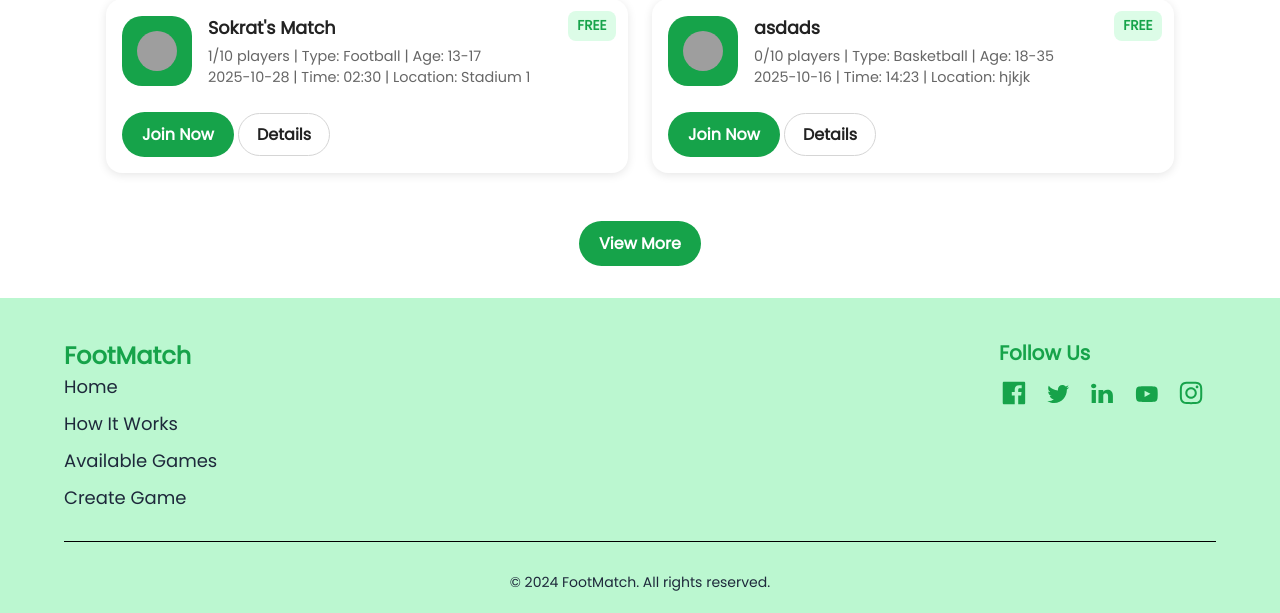
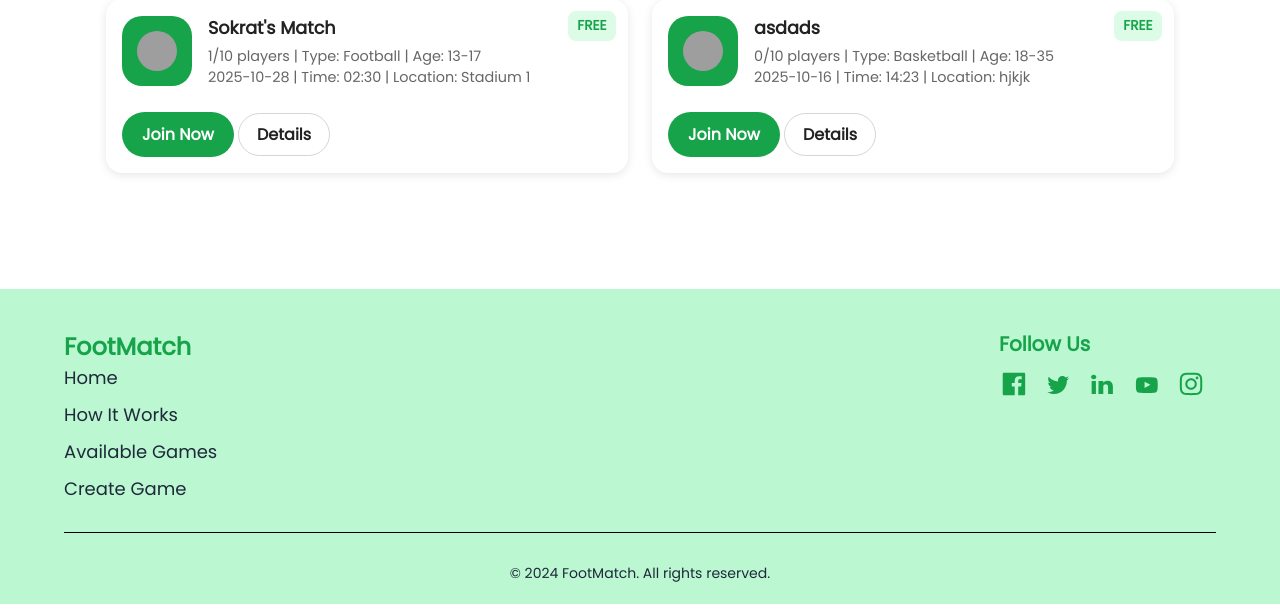
Before and after one commit to woacwoak/FootMatch-website, a Flask app: page /available-games in a window 1280 px wide. Shown: the part 195-808 px from the top of the page. Run offline with Flask 3, Linux system fonts and the light colour scheme; grey boxes are pictures that could not be loaded.

Commit message:
view more button removed

```diff
--- a/static/css_folder/available-games.css
+++ b/static/css_folder/available-games.css
@@ -202,18 +202,9 @@ button.btn.details-btn {
 }
 
 .view-more {
-    text-align: center;
-    margin: 2rem 0;
+    margin-bottom: 100px;
 }
 
-.view-more-btn {
-    background-color: #16a34a;
-    color: #fff;
-    padding: 0.7rem 1.5rem;
-    border-radius: 8px;
-    border: none;
-    cursor: pointer;
-}
 
 .view-more-btn:hover {
     background-color: #149543;
--- a/static/css_folder/create_game.css
+++ b/static/css_folder/create_game.css
@@ -45,7 +45,7 @@ input:focus, select:focus, textarea:focus {
   display: flex;
   justify-content: center;
   align-items: center;
-  padding: 60px 20px;
+  padding: 30px 20px;
 }
 
 .btn-spacer {
@@ -85,8 +85,9 @@ input:focus, select:focus, textarea:focus {
 }
 
 /* Submit button full width on desktop */
-.create-btn {
+.btn.create-btn {
   margin-top: 20px;
+  padding-bottom: 30px;
   width: 100%;
   height: 40px;
   text-align: center;
--- a/templates/available-games.html
+++ b/templates/available-games.html
@@ -139,7 +139,6 @@
 
             {% if games %}
             <div class="view-more">
-                <button class="btn view-more-btn">View More</button>
             </div>
             {% endif %}
         </section>
--- a/templates/create-game.html
+++ b/templates/create-game.html
@@ -11,6 +11,7 @@
     <link rel="stylesheet" href="/static/css_folder/error-messages.css" />
     <link rel="stylesheet" href="/static/css_folder/header.css"/>
     <script src="/static/js/navigation.js" defer></script>
+    <script src="/static/js/level.js" defer></script>
 </head>
 
 <body>
```
Also changed, not shown: instance/footmatch.db.
